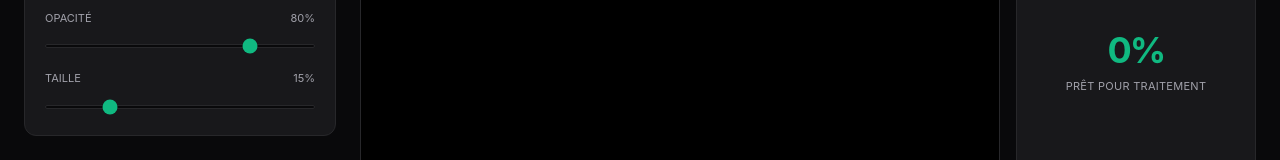
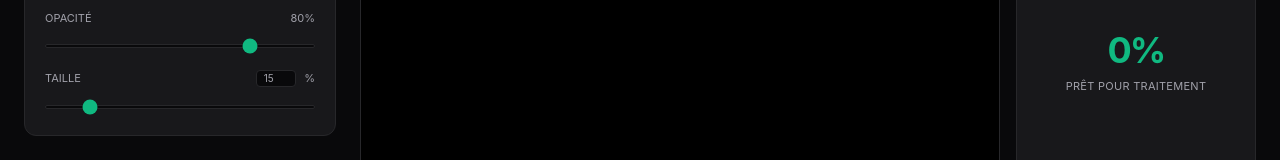
Before and after one commit to sambalawbe/SnapMarkStudio, a React (Vite) app: page / in a window 1280 px wide. Shown: the part 447-607 px from the top of the page. Built offline with nearby package versions, Linux system fonts and the light colour scheme.

Commit message:
feat: Improve logo scaling input and README
Adds a number input for logo scaling and expands the valid range to 1-100%. Updates the README with a banner and deployment link.

```diff
--- a/src/App.tsx
+++ b/src/App.tsx
@@ -419,12 +419,20 @@ export default function App() {
               <div className="space-y-1">
                 <div className="flex justify-between text-[11px] text-text-dim uppercase">
                   <span>Taille</span>
-                  <span>{state.config.logoScale}%</span>
+                  <div className="flex items-center gap-2">
+                    <input
+                      type="number"
+                      value={state.config.logoScale}
+                      onChange={(e) => setState(prev => ({ ...prev, config: { ...prev.config, logoScale: Math.max(1, Math.min(100, parseInt(e.target.value) || 1)) } }))}
+                      className="w-10 bg-bg border border-border text-[10px] text-center rounded focus:outline-accent"
+                    />
+                    <span>%</span>
+                  </div>
                 </div>
                 <input
-                  type="range" min="5" max="50" value={state.config.logoScale}
+                  type="range" min="1" max="100" value={state.config.logoScale}
                   onChange={(e) => setState(prev => ({ ...prev, config: { ...prev.config, logoScale: parseInt(e.target.value) } }))}
-                  className="w-full h-1 bg-bg border border-border appearance-none rounded-full accent-accent"
+                  className="w-full h-1 bg-bg border border-border appearance-none rounded-full accent-accent cursor-pointer"
                 />
               </div>
             </div>
```
Also changed, not shown: 1 other file (tests, documents, lock files or other folders).
